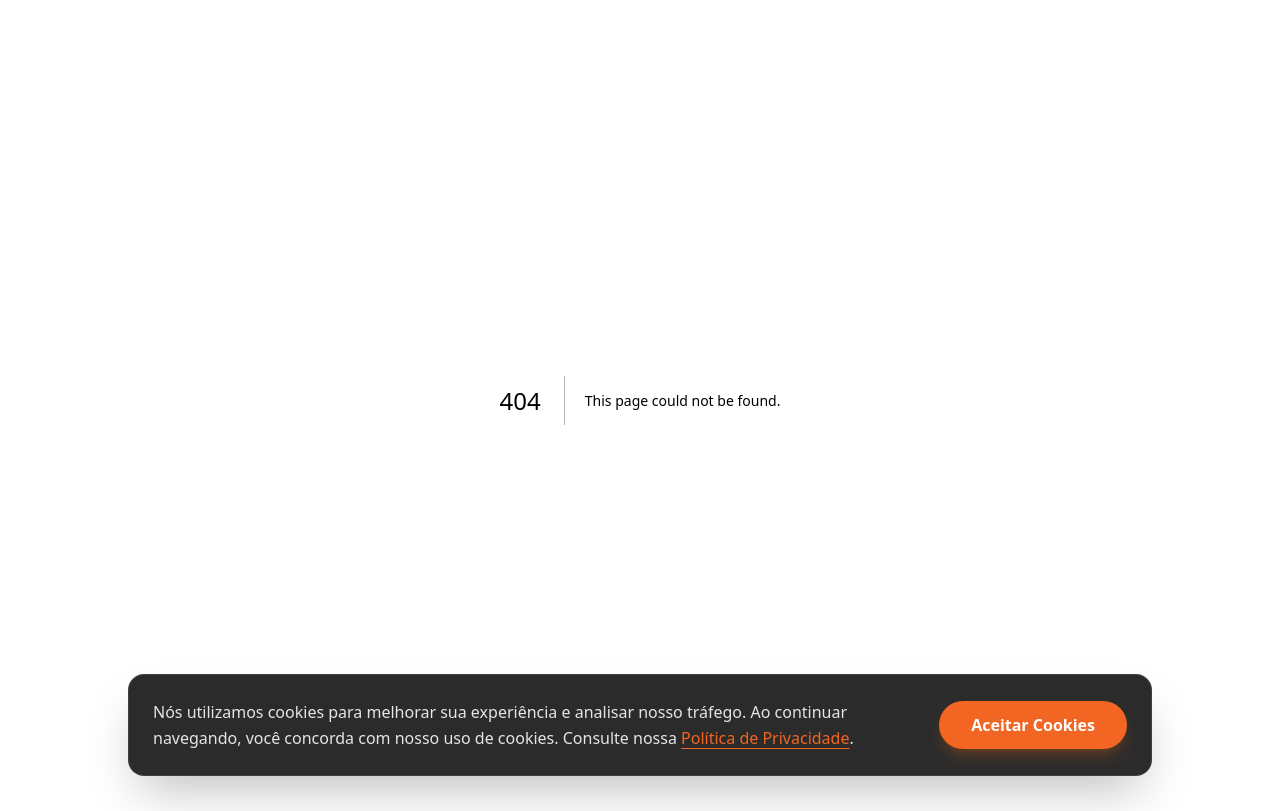
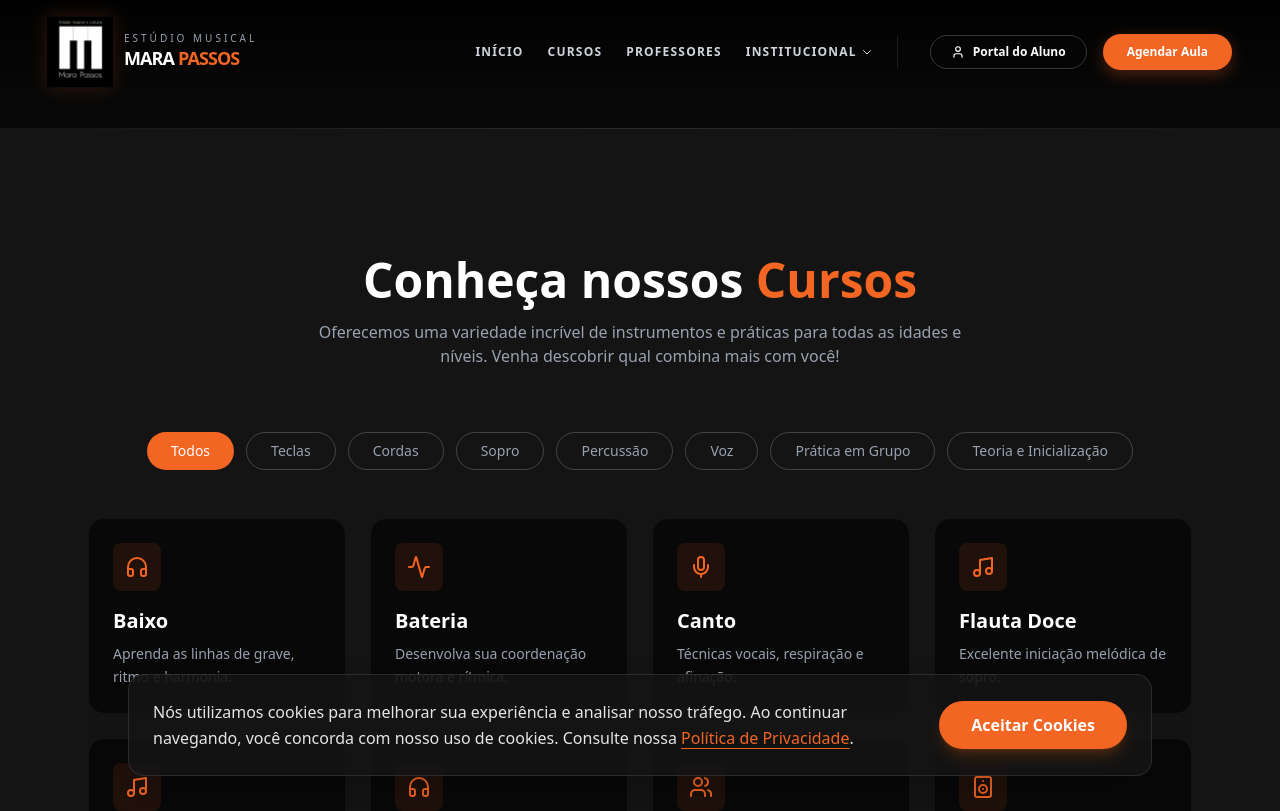
Before and after one commit to luiz-eduardo-ramirez/site-estudio-mara-passos, a Next.js app in the folder mara-passos-website/: page /cursos in a window 1280 px wide. Before the commit this address had no page. Shown: the top 811 px of the page. Built offline with nearby package versions, Linux system fonts and the light colour scheme.

Commit message:
Add: Paginas para indexação no google

```diff
--- /dev/null
+++ b/mara-passos-website/public/sitemap.ts
@@ -0,0 +1,18 @@
+import { MetadataRoute } from 'next';
+
+export default function sitemap(): MetadataRoute.Sitemap {
+  const baseUrl = 'https://estudiomusicalmarapassos.com.br';
+
+  return [
+    {
+      url: `${baseUrl}/`,
+      lastModified: new Date('2026-04-07'),
+      priority: 1.0,
+    },
+    {
+      url: `${baseUrl}/aulas-de-piano`,
+      lastModified: new Date('2026-04-07'),
+      priority: 0.8,
+    },
+  ];
+}
--- /dev/null
+++ b/mara-passos-website/src/app/cursos/page.tsx
@@ -0,0 +1,21 @@
+import { Metadata } from 'next';
+import Navbar from '../../components/layout/Navbar';
+import Footer from '../../components/layout/Footer';
+import Instruments from '../../components/sections/Instruments';
+
+export const metadata: Metadata = {
+  title: 'Cursos de Música em São Paulo | Estúdio Mara Passos',
+  description: 'Conheça nossos cursos de piano, violão, canto, musicalização e muito mais no Estúdio Mara Passos em São Paulo.',
+};
+
+export default function CursosPage() {
+  return (
+    <>
+      <Navbar />
+      <main className="pt-32 min-h-screen">
+        <Instruments />
+      </main>
+      <Footer />
+    </>
+  );
+}
--- /dev/null
+++ b/mara-passos-website/src/app/professores/page.tsx
@@ -0,0 +1,21 @@
+import { Metadata } from 'next';
+import Navbar from '../../components/layout/Navbar';
+import Footer from '../../components/layout/Footer';
+import Teachers from '../../components/sections/Teachers';
+
+export const metadata: Metadata = {
+  title: 'Professores de Música em São Paulo | Estúdio Mara Passos',
+  description: 'Conheça nossa equipe de professores de música altamente qualificados e experientes no Estúdio Mara Passos.',
+};
+
+export default function ProfessoresPage() {
+  return (
+    <>
+      <Navbar />
+      <main className="pt-32 min-h-screen">
+        <Teachers />
+      </main>
+      <Footer />
+    </>
+  );
+}
--- a/mara-passos-website/src/app/sitemap.ts
+++ b/mara-passos-website/src/app/sitemap.ts
@@ -11,6 +11,14 @@ export default async function sitemap(): Promise<MetadataRoute.Sitemap> {
     priority: 0.8,
   }));
 
+  const novasRotas = ['/cursos', '/professores', '/sobre-nos'];
+  const novasRotasUrls = novasRotas.map((rota) => ({
+    url: `${baseUrl}${rota}`,
+    lastModified: new Date(),
+    changeFrequency: 'weekly' as const,
+    priority: 0.8,
+  }));
+
   return [
     {
       url: baseUrl,
@@ -19,5 +27,6 @@ export default async function sitemap(): Promise<MetadataRoute.Sitemap> {
       priority: 1.0,
     },
     ...cursosUrls,
+    ...novasRotasUrls,
   ];
 }
--- /dev/null
+++ b/mara-passos-website/src/app/sobre-nos/page.tsx
@@ -0,0 +1,21 @@
+import { Metadata } from 'next';
+import Navbar from '../../components/layout/Navbar';
+import Footer from '../../components/layout/Footer';
+import AboutUs from '../../components/sections/AboutUs';
+
+export const metadata: Metadata = {
+  title: 'Quem Somos | Estúdio Mara Passos - Escola de Música em São Paulo',
+  description: 'Descubra a história e a missão do Estúdio Mara Passos, uma escola de música com metodologia lúdica, curativa e acolhedora em São Paulo.',
+};
+
+export default function SobreNosPage() {
+  return (
+    <>
+      <Navbar />
+      <main className="pt-32 min-h-screen">
+        <AboutUs />
+      </main>
+      <Footer />
+    </>
+  );
+}
--- a/mara-passos-website/src/components/layout/Navbar.tsx
+++ b/mara-passos-website/src/components/layout/Navbar.tsx
@@ -63,14 +63,14 @@ export default function Navbar() {
               Início
               <span className="absolute -bottom-1 left-0 w-0 h-0.5 bg-mara-orange transition-all group-hover:w-full"></span>
             </a>
-            <a href="#instrumentos" className="text-xs font-semibold uppercase tracking-widest text-gray-300 hover:text-mara-orange transition-colors relative group">
+            <Link href="/cursos" className="text-xs font-semibold uppercase tracking-widest text-gray-300 hover:text-mara-orange transition-colors relative group">
               Cursos
               <span className="absolute -bottom-1 left-0 w-0 h-0.5 bg-mara-orange transition-all group-hover:w-full"></span>
-            </a>
-            <a href="#professores" className="text-xs font-semibold uppercase tracking-widest text-gray-300 hover:text-mara-orange transition-colors relative group">
+            </Link>
+            <Link href="/professores" className="text-xs font-semibold uppercase tracking-widest text-gray-300 hover:text-mara-orange transition-colors relative group">
               Professores
               <span className="absolute -bottom-1 left-0 w-0 h-0.5 bg-mara-orange transition-all group-hover:w-full"></span>
-            </a>
+            </Link>
 
             {/* Dropdown para Institucional (Refatorado com Animações) */}
             <div className="relative group cursor-pointer py-2">
@@ -84,7 +84,7 @@ export default function Navbar() {
 
               {/* Menu com efeito de deslize (translate-y) e Glassmorphism */}
               <div className="absolute top-full mt-2 left-0 w-48 bg-black/95 backdrop-blur-xl border border-white/10 rounded-xl shadow-[0_10px_30px_rgba(0,0,0,0.5)] opacity-0 invisible translate-y-4 group-hover:translate-y-0 group-hover:opacity-100 group-hover:visible transition-all duration-300 ease-out flex flex-col overflow-hidden">
-                <a href="#sobre-nos" className="px-5 py-3 text-xs text-gray-300 hover:bg-white/5 hover:text-mara-orange hover:translate-x-1 transition-all border-b border-white/5">Quem Somos</a>
+                <Link href="/sobre-nos" className="px-5 py-3 text-xs text-gray-300 hover:bg-white/5 hover:text-mara-orange hover:translate-x-1 transition-all border-b border-white/5">Quem Somos</Link>
                 <a href="#espacos" className="px-5 py-3 text-xs text-gray-300 hover:bg-white/5 hover:text-mara-orange hover:translate-x-1 transition-all border-b border-white/5">Espaços</a>
                 <a href="#depoimentos" className="px-5 py-3 text-xs text-gray-300 hover:bg-white/5 hover:text-mara-orange hover:translate-x-1 transition-all border-b border-white/5">Depoimentos</a>
                 <a href="#faq" className="px-5 py-3 text-xs text-gray-300 hover:bg-white/5 hover:text-mara-orange hover:translate-x-1 transition-all">Dúvidas Frequentes</a>
@@ -150,8 +150,8 @@ export default function Navbar() {
               <h3 className="text-xs font-bold text-gray-500 uppercase tracking-widest mb-4">Navegação</h3>
               <div className="grid grid-cols-2 gap-y-5 gap-x-2">
                 <a href="#inicio" onClick={() => setIsMobileOpen(false)} className="text-base font-semibold text-white hover:text-mara-orange transition-colors">Início</a>
-                <a href="#instrumentos" onClick={() => setIsMobileOpen(false)} className="text-base font-semibold text-white hover:text-mara-orange transition-colors">Cursos</a>
-                <a href="#professores" onClick={() => setIsMobileOpen(false)} className="text-base font-semibold text-white hover:text-mara-orange transition-colors">Professores</a>
+                <Link href="/cursos" onClick={() => setIsMobileOpen(false)} className="text-base font-semibold text-white hover:text-mara-orange transition-colors">Cursos</Link>
+                <Link href="/professores" onClick={() => setIsMobileOpen(false)} className="text-base font-semibold text-white hover:text-mara-orange transition-colors">Professores</Link>
                 <a href="#faq" onClick={() => setIsMobileOpen(false)} className="text-base font-semibold text-white hover:text-mara-orange transition-colors">Dúvidas</a>
               </div>
             </div>
@@ -162,7 +162,7 @@ export default function Navbar() {
               <div className="grid grid-cols-2 gap-y-5 gap-x-2">
                 <a href="#sobre" onClick={() => setIsMobileOpen(false)} className="text-base font-semibold text-white hover:text-mara-orange transition-colors">Sobre</a>
                 <a href="#espacos" onClick={() => setIsMobileOpen(false)} className="text-base font-semibold text-white hover:text-mara-orange transition-colors">Espaços</a>
-                <a href="#sobre-nos" onClick={() => setIsMobileOpen(false)} className="text-base font-semibold text-white hover:text-mara-orange transition-colors">Quem Somos</a>
+                <Link href="/sobre-nos" onClick={() => setIsMobileOpen(false)} className="text-base font-semibold text-white hover:text-mara-orange transition-colors">Quem Somos</Link>
                 <a href="#depoimentos" onClick={() => setIsMobileOpen(false)} className="text-base font-semibold text-white hover:text-mara-orange transition-colors">Depoimentos</a>
               </div>
             </div>
```
